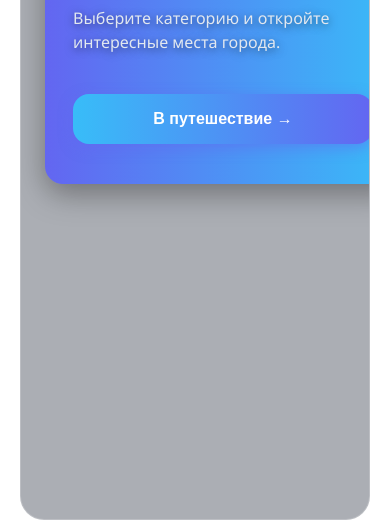
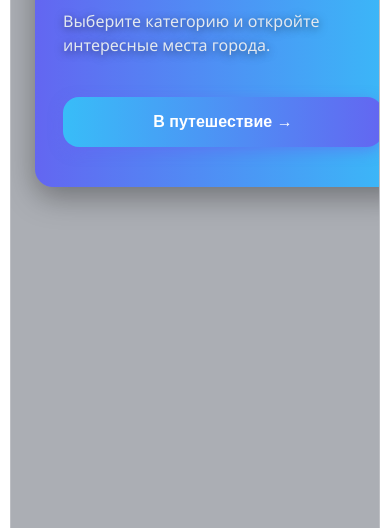
Before and after one commit to qweezy22/city-guide, a website: page index.html in a window 390 px wide. Shown: the part 316-844 px from the top of the page. Drawn offline with Linux system fonts and the light colour scheme; no server answers.

Commit message:
mobileintfix8

```diff
--- a/style.css
+++ b/style.css
@@ -714,11 +714,11 @@
 
 @media (max-width: 768px) {
     #menu {
-        width: 85%;
-        max-width: 300px;
-        height: 75vh;
+        width: 90%;
+        max-width: 320px;
+        height: 95vh;
         left: 50%;
-        top: auto;
+        top: 8px;
         bottom: 8px;
         transform: translateX(-50%);
         border-radius: 24px;
```
